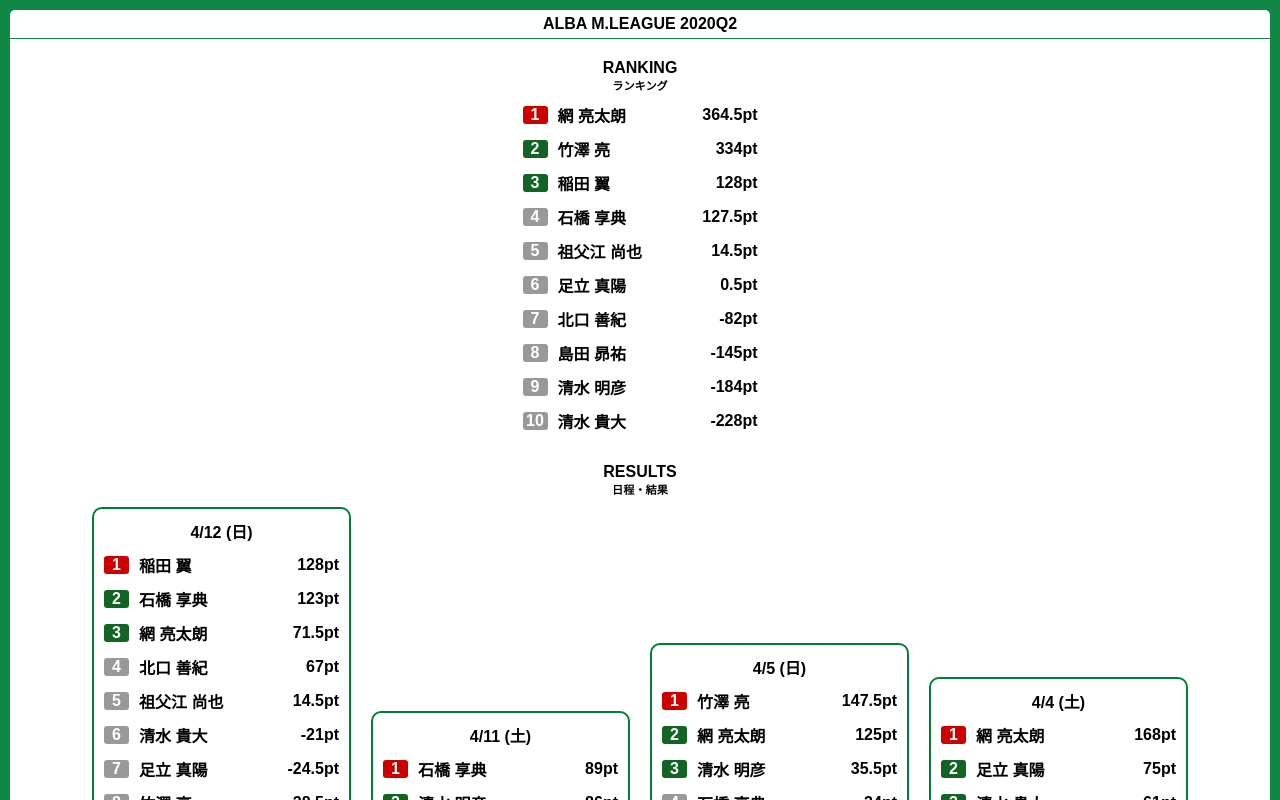
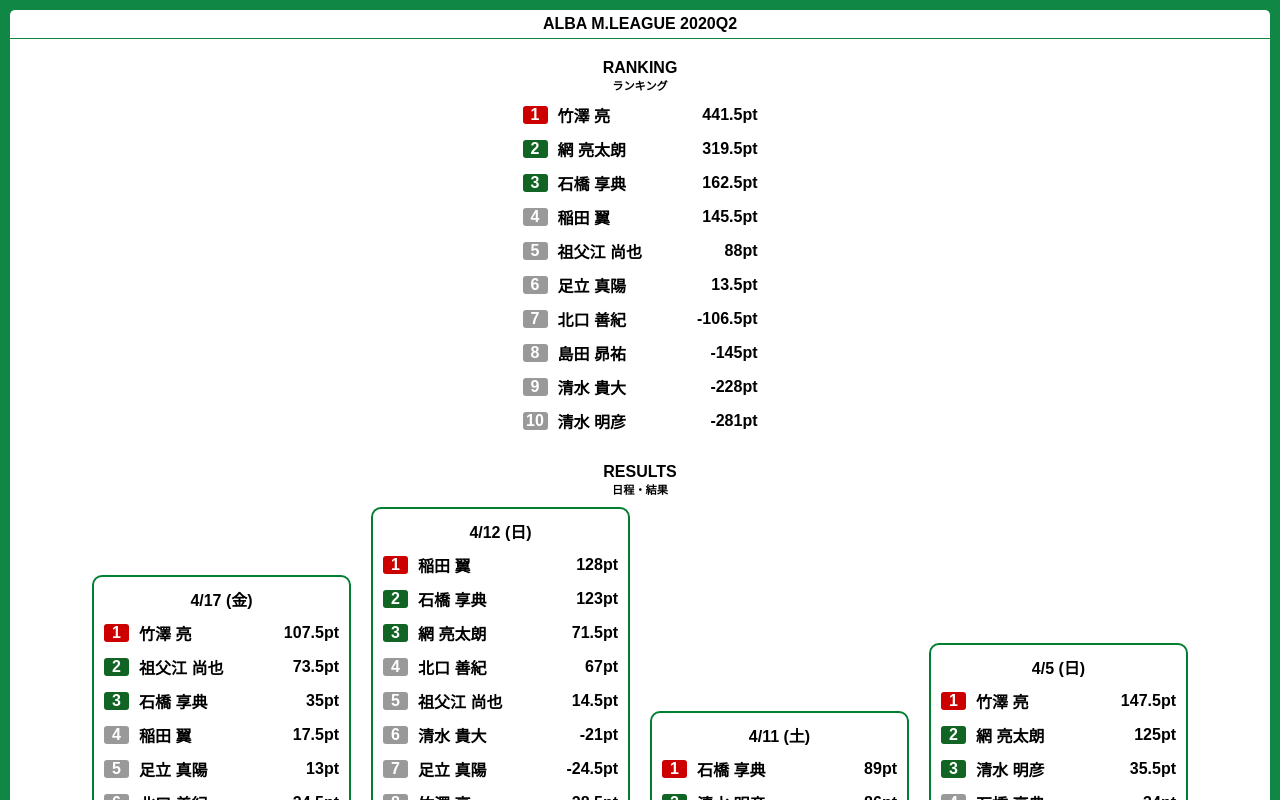
Before and after one commit to peichan/alba-mleague, an Angular app: page /alba-mleague/ranking/2020Q2 in a window 1280 px wide. Shown: the top 800 px of the page. Built offline with nearby package versions, Linux system fonts and the light colour scheme.

Commit message:
add 4/17

```diff
--- a/src/app/app.component.ts
+++ b/src/app/app.component.ts
@@ -23,6 +23,16 @@
 
 const quarterResults: { [key: string]: DayResult[]; } = {
   "2020Q2": [
+    new DayResult("4/17 (金)", [
+      new Result("竹澤 亮", 107.5),
+      new Result("祖父江 尚也", 73.5),
+      new Result("石橋 享典", 35),
+      new Result("稲田 翼", 17.5),
+      new Result("足立 真陽", 13),
+      new Result("北口 善紀", -24.5),
+      new Result("網 亮太朗", -45),
+      new Result("清水 明彦", -97)
+    ]),
     new DayResult("4/12 (日)", [
       new Result("稲田 翼", 128),
       new Result("石橋 享典", 123),
```
